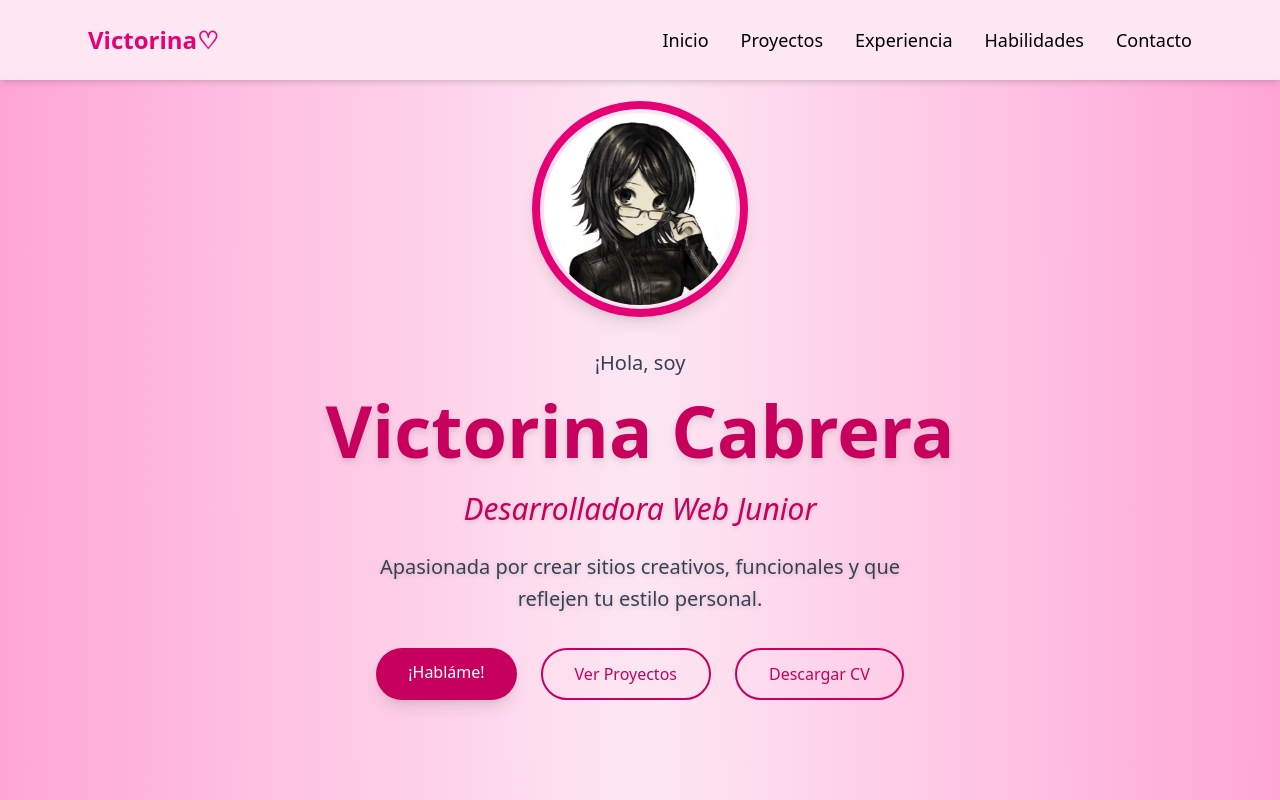
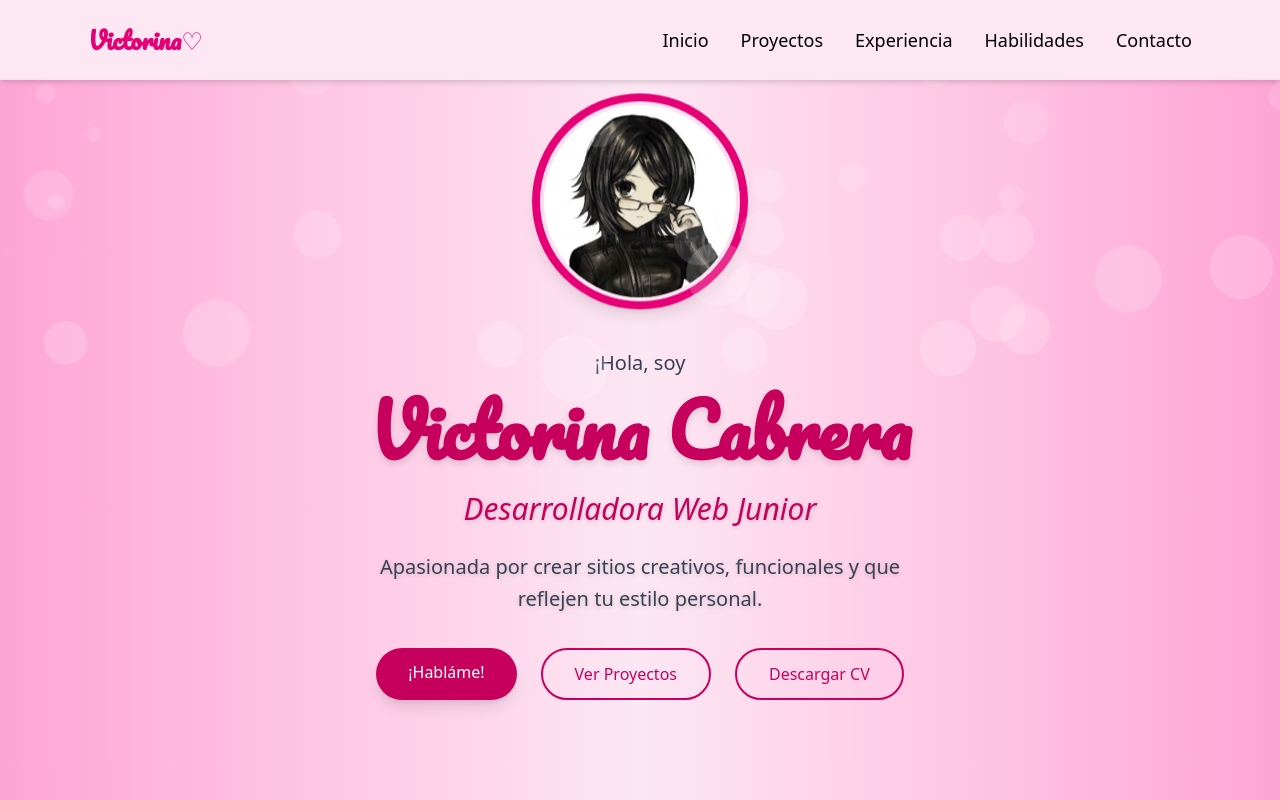
Before and after one commit to vitucab/portfolio-victorina-cabrera, a plain HTML site: page index.html in a window 1280 px wide. Shown: the top 800 px of the page. Drawn offline with nearby package versions, Linux system fonts and the light colour scheme.

Commit message:
agregando chiches

```diff
--- a/index.html
+++ b/index.html
@@ -5,7 +5,22 @@
   <meta name="viewport" content="width=device-width, initial-scale=1" />
   <title>Portfolio Victorina Cabrera</title>
   <script src="https://cdn.jsdelivr.net/npm/@tailwindcss/browser@4"></script>
+  <link rel="preconnect" href="https://fonts.googleapis.com">
+    <link rel="preconnect" href="https://fonts.gstatic.com" crossorigin>
+    <link href="https://fonts.googleapis.com/css2?family=Pacifico&display=swap" rel="stylesheet">
   <style>
+    :root {
+    --sanrio-pink: #FFC0CB; /* Un rosa pastel característico */
+  }
+  .font-sanrio {
+    font-family: 'Pacifico', cursive;
+  }
+  .title-shadow {
+    text-shadow: 2px 2px 4px rgba(255, 105, 180, 0.5); /* Sombra para un toque suave */
+  }
+  body {
+    cursor: url('https://cur.cursors-4u.net/symbols/sym-1/sym44.cur'), auto; /* Cursor de Hello Kitty */
+}
     .fade-in {
       opacity: 0;
       transform: translateY(20px);
@@ -17,12 +32,39 @@
         transform: translateY(0);
       }
     }
+    @keyframes float {
+  0% { transform: translateY(0px); }
+  50% { transform: translateY(-10px); }
+  100% { transform: translateY(0px); }
+}
+.float {
+  animation: float 3s ease-in-out infinite;
+}
+.bubbles-background {
+  position: absolute;
+  top: 0;
+  left: 0;
+  width: 100%;
+  height: 100%;
+  overflow: hidden;
+  z-index: -1;
+}
+.bubble {
+  position: absolute;
+  background: rgba(255, 255, 255, 0.205);
+  border-radius: 50%;
+  animation: moveBubble 10s linear infinite;
+}
+@keyframes moveBubble {
+  0% { transform: translateY(0) scale(1); opacity: 1; }
+  100% { transform: translateY(-100vh) scale(0); opacity: 0; }
+}
   </style>
 </head>
 <body class="bg-pink-50 text-black-800 font-sans scroll-smooth">
   <header class="fixed top-0 left-0 w-full bg-pink-100 shadow-md z-50">
     <nav class="max-w-6xl mx-auto flex justify-between items-center p-4 md:p-6">
-      <a href="#inicio" class="font-bold text-2xl text-pink-600 hover:text-pink-800 transition">Victorina♡</a>
+      <a href="#inicio" class="font-bold text-2xl text-pink-600 hover:text-pink-800 transition font-sanrio">Victorina♡</a>
       <ul class="hidden md:flex space-x-8 text-lg">
         <li><a href="#inicio" class="hover:text-pink-600 transition">Inicio</a></li>
         <li><a href="#projects" class="hover:text-pink-600 transition">Proyectos</a></li>
@@ -51,11 +93,12 @@
 
   <!-- hero -->
 <section id="inicio" class="relative bg-gradient-to-r from-pink-300 via-pink-100 to-pink-300 min-h-screen flex flex-col justify-center items-center text-center px-6 md:px-10">
-  <div class="inline-block rounded-full border-8 border-pink-600 p-1 mb-8 shadow-lg hover:shadow-pink-500 transition-shadow duration-500">
+  <div class="bubbles-background"></div>
+  <div class="inline-block rounded-full border-8 border-pink-600 p-1 mb-8 shadow-lg hover:shadow-pink-500 transition-shadow duration-500 float">
     <img src="fotos/yo.jpg" alt="Mi foto" class="w-48 h-48 rounded-full object-cover mx-auto" />
   </div>
    <h1 class="text-xl text-gray-700 mb-2">¡Hola, soy</h1>
-  <h1 class="text-5xl md:text-7xl font-extrabold text-pink-700 mb-4 leading-tight drop-shadow-md">
+  <h1 class="text-5xl md:text-7xl font-extrabold text-pink-700 mb-4 leading-tight drop-shadow-md font-sanrio">
     Victorina <span class="text-pink-700">Cabrera</span>
   </h1>
   <h2 class="text-2xl md:text-3xl italic text-pink-700 mb-6 drop-shadow-sm">
@@ -83,7 +126,7 @@
   <main class="pt-24 max-w-5xl mx-auto px-6">
 
     <section id="projects" class="my-20 fade-in">
-    <h3 class="text-3xl font-bold text-pink-600 mb-8 border-b-4 border-pink-400 inline-block">Proyectos</h3>
+    <h3 class="text-3xl font-bold text-pink-600 mb-8 border-b-4 border-pink-400 inline-block font-sanrio">Proyectos</h3>
 
     <div id="project-container" class="relative">
 
@@ -118,7 +161,7 @@
 </section>
 
     <section id="experience" class="my-20 fade-in">
-    <h3 class="text-3xl font-bold text-pink-600 mb-12 border-b-4 border-pink-400 inline-block">Experiencia</h3>
+    <h3 class="text-3xl font-bold text-pink-600 mb-12 border-b-4 border-pink-400 inline-block font-sanrio">Experiencia</h3>
 
     <div class="relative max-w-4xl mx-auto">
         <div class="absolute inset-0 flex items-center justify-center">
@@ -169,7 +212,7 @@
 </section>
 
     <section id="skills" class="my-20 fade-in">
-    <h3 class="text-3xl font-bold text-pink-600 mb-8 border-b-4 border-pink-400 inline-block">Habilidades</h3>
+    <h3 class="text-3xl font-bold text-pink-600 mb-8 border-b-4 border-pink-400 inline-block font-sanrio">Habilidades</h3>
     <div class="max-w-4xl mx-auto grid grid-cols-2 md:grid-cols-3 gap-6">
 
       <div class="group relative bg-pink-100 rounded-lg p-6 shadow-lg overflow-hidden cursor-pointer hover:bg-pink-200 transition">
@@ -218,7 +261,7 @@
 </section>
 
     <section id="contacto" class="my-20 fade-in max-w-3xl mx-auto">
-      <h3 class="text-3xl font-bold text-pink-600 mb-8 border-b-4 border-pink-400 inline-block">Contacto</h3>
+      <h3 class="text-3xl font-bold text-pink-600 mb-8 border-b-4 border-pink-400 inline-block font-sanrio">Contacto</h3>
       <p class="mb-6 text-gray-700 max-w-md">¡Me encantaría saber de vos! Podés escribirme para proyectos, consultas o simplemente para saludar ♡
       </p>
       <form class="bg-pink-100 p-6 rounded-lg shadow-md" onsubmit="return false;">
--- a/script.js
+++ b/script.js
@@ -38,3 +38,18 @@ document.addEventListener('DOMContentLoaded', () => {
         setInterval(nextProject, slideInterval);
     }
 });
+const heroSection = document.getElementById('inicio');
+if (heroSection) {
+  const bubbleCount = 40; // Cantidad de burbujas
+  for (let i = 0; i < bubbleCount; i++) {
+    const bubble = document.createElement('div');
+    bubble.classList.add('bubble');
+    const size = Math.random() * 60 + 20; // Tamaño entre 20px y 80px
+    bubble.style.width = `${size}px`;
+    bubble.style.height = `${size}px`;
+    bubble.style.left = `${Math.random() * 100}%`;
+    bubble.style.animationDuration = `${Math.random() * 10 + 5}s`;
+    bubble.style.animationDelay = `${Math.random() * 5}s`;
+    heroSection.appendChild(bubble);
+  }
+}
```
